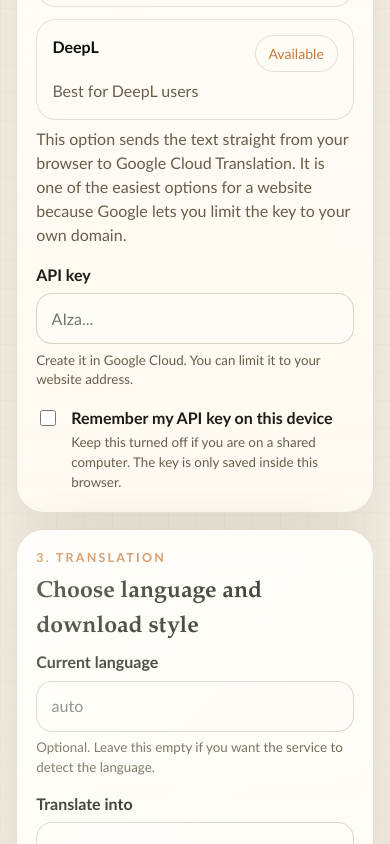
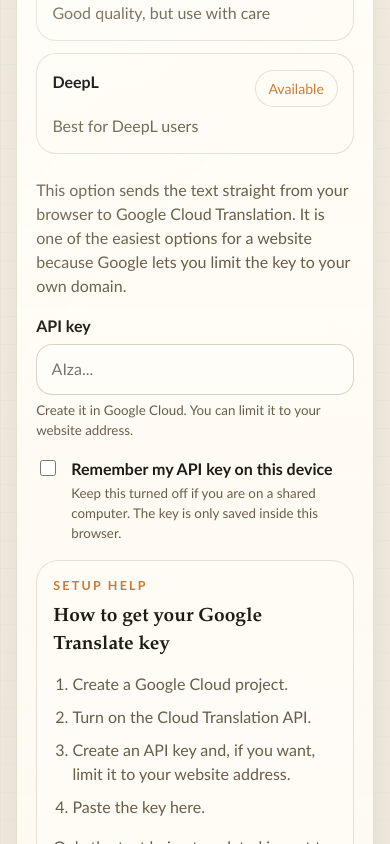
Before and after one commit to DroneArd/epub-translator-web, a React (Vite) app: page / in a window 390 px wide. Shown: the part 1784-2628 px from the top of the page. Built offline with nearby package versions, Linux system fonts and the light colour scheme.

Commit message:
layout change

```diff
--- a/src/App.tsx
+++ b/src/App.tsx
@@ -1020,8 +1020,8 @@
         </header>
 
       <main className="workspace">
-        <section className="control-stack">
-          <article className="card control-card">
+        <section className="control-stack control-stack--wide">
+          <article className="card control-card control-card--full">
             <div className="card-head">
               <div>
                 <p className="card-label">1. EPUB</p>
@@ -1079,11 +1079,11 @@
             </div>
           </article>
 
-          <article className="card control-card">
+          <article className="card control-card control-card--service">
             <div className="card-head">
               <div>
-                <p className="card-label">2. Engine</p>
-                <h2>Choose a translation service</h2>
+                <p className="card-label">2. Service</p>
+                <h2>Choose a translation service and enter your key</h2>
               </div>
             </div>
             <div className="engine-grid">
@@ -1109,6 +1109,7 @@
                 );
               })}
             </div>
+            <div className="engine-layout">
               <div className="engine-detail">
                 <p>{ENGINE_CATALOG[selectedEngine].description}</p>
                 <div className="field-grid">
@@ -1151,13 +1152,28 @@
                   </label>
                 </div>
               </div>
+              <div className="guide-block guide-block--inline">
+                <p className="card-label">Setup Help</p>
+                <h3>How to get your {ENGINE_CATALOG[selectedEngine].label} key</h3>
+                <ol className="guide-steps">
+                  {ENGINE_CATALOG[selectedEngine].setupSteps.map((step) => (
+                    <li key={step}>{step}</li>
+                  ))}
+                </ol>
+                <div className="guide-notes">
+                  {ENGINE_CATALOG[selectedEngine].notes.map((note) => (
+                    <p key={note}>{note}</p>
+                  ))}
+                </div>
+              </div>
+            </div>
           </article>
 
-          <article className="card control-card">
+          <article className="card control-card control-card--translation">
             <div className="card-head">
               <div>
-                <p className="card-label">3. Translation</p>
-                <h2>Choose language and download style</h2>
+                <p className="card-label">3. Options</p>
+                <h2>Choose language, layout, and speed</h2>
               </div>
             </div>
             <div className="field-grid field-grid--compact">
@@ -1382,11 +1398,11 @@
             </div>
           </article>
 
-          <article className="card control-card">
+          <article className="card control-card control-card--full">
             <div className="card-head">
               <div>
                 <p className="card-label">4. Status</p>
-                <h2>Progress and messages</h2>
+                <h2>Start the translation and follow progress</h2>
               </div>
             </div>
             <div className="progress-panel">
@@ -1493,28 +1509,6 @@
               )}
             </div>
           </article>
-
-          <article className="card control-card">
-            <div className="card-head">
-              <div>
-                <p className="card-label">5. Setup guide</p>
-                <h2>How to get your API key</h2>
-              </div>
-            </div>
-            <div className="guide-block">
-              <h3>{ENGINE_CATALOG[selectedEngine].label}</h3>
-              <ol className="guide-steps">
-                {ENGINE_CATALOG[selectedEngine].setupSteps.map((step) => (
-                  <li key={step}>{step}</li>
-                ))}
-              </ol>
-              <div className="guide-notes">
-                {ENGINE_CATALOG[selectedEngine].notes.map((note) => (
-                  <p key={note}>{note}</p>
-                ))}
-              </div>
-            </div>
-          </article>
         </section>
 
         <section className="preview-shell">
--- a/src/styles.css
+++ b/src/styles.css
@@ -134,7 +134,6 @@
 .workspace {
   display: grid;
   gap: 1.5rem;
-  grid-template-columns: minmax(340px, 420px) minmax(0, 1fr);
   max-width: 1600px;
   margin: 0 auto;
 }
@@ -143,6 +142,22 @@
   display: grid;
   gap: 1rem;
   align-content: start;
+}
+
+.control-stack--wide {
+  grid-template-columns: repeat(12, minmax(0, 1fr));
+}
+
+.control-card--full {
+  grid-column: 1 / -1;
+}
+
+.control-card--service {
+  grid-column: span 7;
+}
+
+.control-card--translation {
+  grid-column: span 5;
 }
 
 .card {
@@ -287,6 +302,15 @@
   display: grid;
   gap: 0.75rem;
   margin-top: 1rem;
+  grid-template-columns: repeat(auto-fit, minmax(180px, 1fr));
+}
+
+.engine-layout {
+  display: grid;
+  gap: 1rem;
+  grid-template-columns: minmax(0, 1.15fr) minmax(280px, 0.85fr);
+  margin-top: 1rem;
+  align-items: start;
 }
 
 .engine-card {
@@ -527,6 +551,13 @@
   font-size: 1.2rem;
 }
 
+.guide-block--inline {
+  border: 1px solid var(--line);
+  border-radius: 22px;
+  background: rgba(255, 252, 246, 0.76);
+  padding: 1rem;
+}
+
 .guide-notes {
   display: grid;
   gap: 0.55rem;
@@ -653,11 +684,20 @@
 }
 
 @media (max-width: 1180px) {
-  .workspace,
   .hero {
     grid-template-columns: 1fr;
   }
 
+  .control-stack--wide {
+    grid-template-columns: 1fr;
+  }
+
+  .control-card--service,
+  .control-card--translation {
+    grid-column: 1 / -1;
+  }
+
+  .engine-layout,
   .preview-layout {
     grid-template-columns: 1fr;
   }
```
Lines whose indentation alone changed are shown as unchanged.
